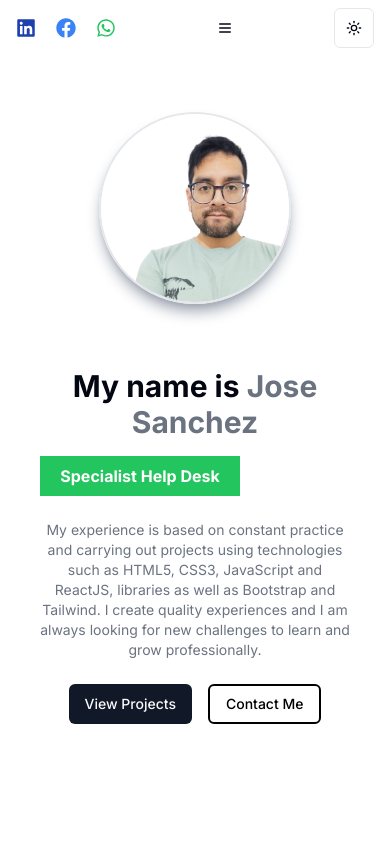
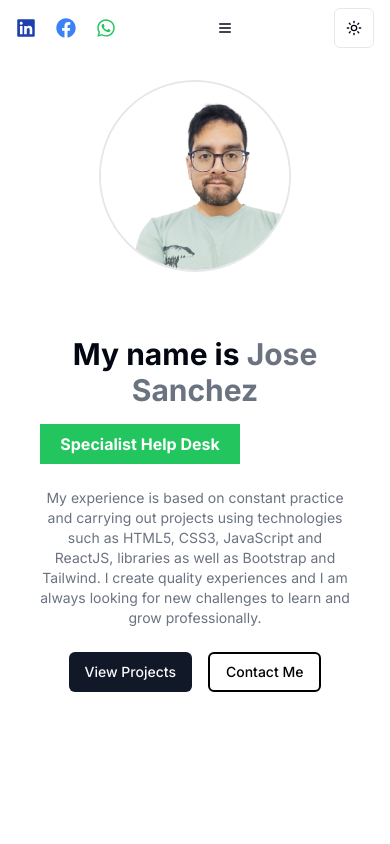
Before and after one commit to JoseSanchez90/portafolio-cv-2025, a Next.js app: page / in a window 390 px wide. Shown: the top 844 px of the page. Built offline with nearby package versions, Linux system fonts and the light colour scheme.

Commit message:
fixed photo perfil

```diff
--- a/app/page.tsx
+++ b/app/page.tsx
@@ -132,9 +132,9 @@ export default function Home() {
 
       <main className="container mx-auto px-10 md:px-8 lg:px-16 xl:px-40 space-y-16 md:space-y-32">
         <AnimatedSection>
-          <section id="home" className="flex flex-col lg:flex lg:flex-row sm:grid sm:grid-rows-2 w-full py-28 gap-16 lg:py-48 lg:gap-40 items-center justify-center">
+          <section id="home" className="flex flex-col lg:flex lg:flex-row sm:grid sm:grid-rows-2 w-full py-20 gap-16 lg:py-48 lg:gap-40 items-center justify-center">
             <div className="relative w-48 h-48 md:w-80 md:h-80 mx-auto">
-              <Image src={Perfil} alt="Jose" fill className="rounded-full border-2 border-gray-200 shadow-lg shadow-gray-400 object-cover"/>
+              <Image src={Perfil} alt="Jose" fill className="rounded-full border-2 border-gray-200 shadow-xs shadow-gray-400 object-cover"/>
             </div>
             <div className="max-w-lg text-center lg:text-left">
               <h1 className="text-3xl md:text-4xl font-bold mb-4">
```
